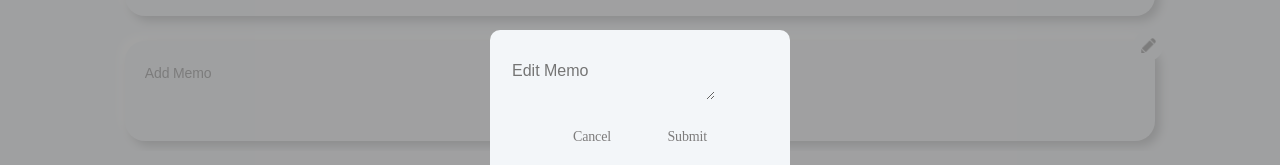
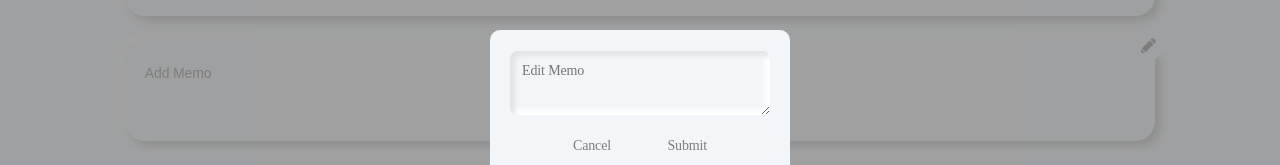
Before and after one commit to duuunliii/diary, a website: page index.html in a window 1280 px wide. Both pictures are taken after a click on the button 1148 px from the left and 340 px from the top of the page. Shown: the part 295-460 px from the top of the page. Drawn offline with nearby package versions, Linux system fonts and the light colour scheme; files whose address does not match are found by name; a web font is replaced by a local one.

Commit message:
💄 Save css styles

```diff
--- a/style.css
+++ b/style.css
@@ -493,7 +493,8 @@ ol {
     padding: 20px 20px; }
     .modal-contents form {
       width: 100%; }
-      .modal-contents form input {
+      .modal-contents form input,
+      .modal-contents form textarea {
         font-size: 14px;
         line-height: 24px;
         letter-spacing: -0.01em;
```
Also changed, not shown: 1 other file.
